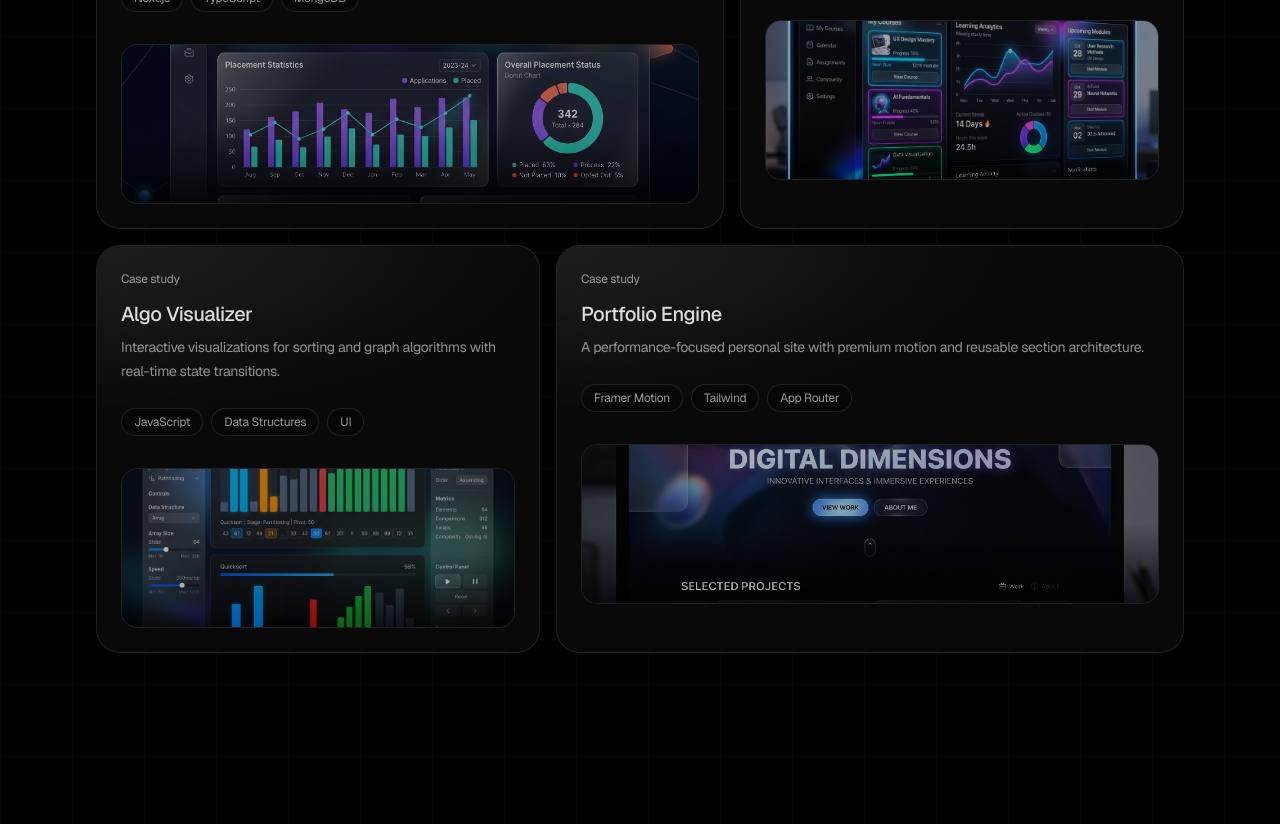
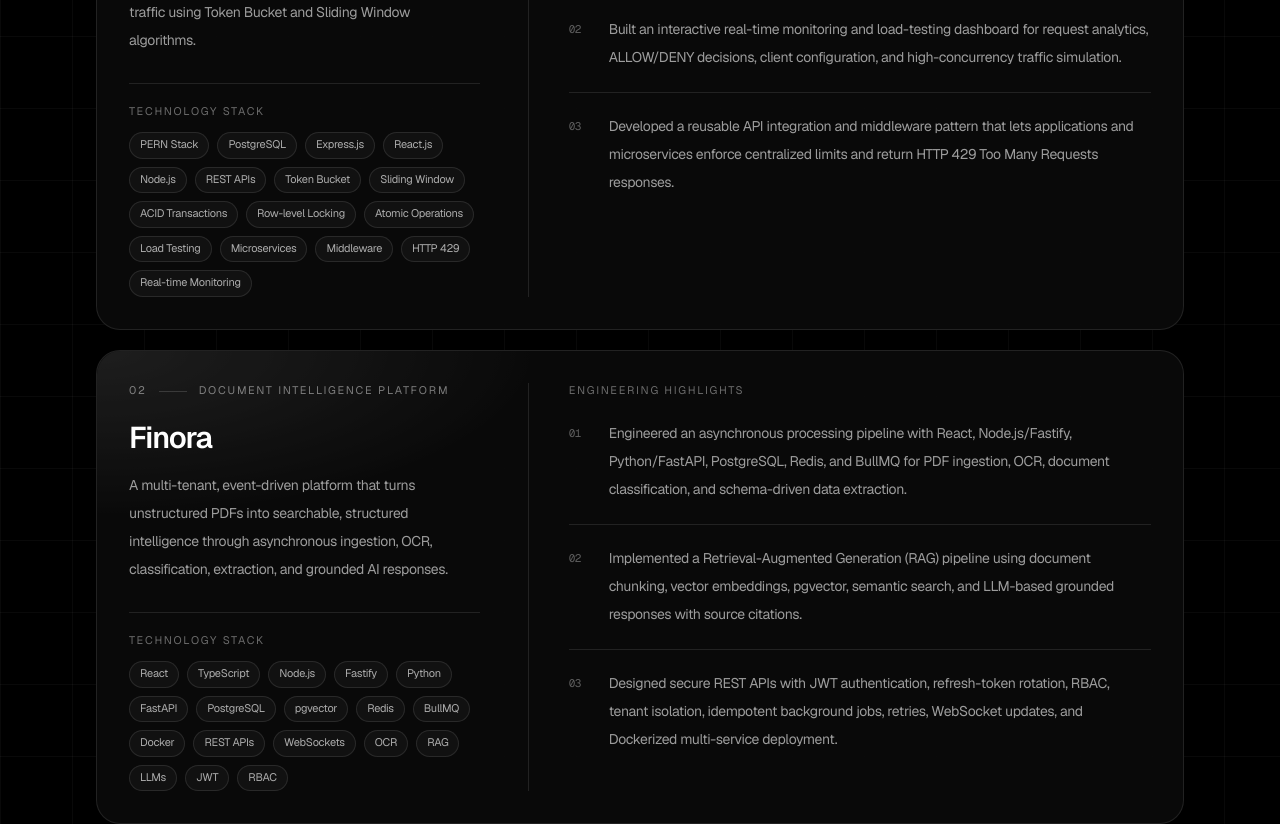
Before and after one commit to anbv29/portf, a Next.js app: page / in a window 1280 px wide. Shown: the part 2340-3164 px from the top of the page. Built offline with nearby package versions, Linux system fonts and the light colour scheme.

Commit message:
Another commit

```diff
--- a/src/components/projects.tsx
+++ b/src/components/projects.tsx
@@ -1,38 +1,71 @@
 "use client";
 
-import Image from "next/image";
 import { ExternalLink, GitFork } from "lucide-react";
 import { Reveal, Stagger } from "@/components/reveal";
 import { TiltCard } from "@/components/tilt-card";
 
 const projects = [
   {
+    number: "01",
     title: "Throttle",
-    blurb: "a multi-tenant, event-driven document intelligence platform with asynchronous PDF ingestion, OCR, document classification, and schema-driven structured data extraction using React, Node.js/Fastify, Python/FastAPI, PostgreSQL, Redis, and BullMQ.",
-    tags: ["Next.js", "TypeScript", "MongoDB"],
-    span: "md:col-span-7",
-    image: "/images/campus.png",
+    type: "Rate-limiting infrastructure",
+    blurb:
+      "A standalone, concurrency-safe rate-limiting service that gives teams configurable, per-client control over API traffic using Token Bucket and Sliding Window algorithms.",
+    highlights: [
+      "Designed RESTful APIs with persistent rate-limit state, PostgreSQL ACID transactions, row-level locking (SELECT ... FOR UPDATE), and atomic updates to prevent race conditions during concurrent requests.",
+      "Built an interactive real-time monitoring and load-testing dashboard for request analytics, ALLOW/DENY decisions, client configuration, and high-concurrency traffic simulation.",
+      "Developed a reusable API integration and middleware pattern that lets applications and microservices enforce centralized limits and return HTTP 429 Too Many Requests responses.",
+    ],
+    stack: [
+      "PERN Stack",
+      "PostgreSQL",
+      "Express.js",
+      "React.js",
+      "Node.js",
+      "REST APIs",
+      "Token Bucket",
+      "Sliding Window",
+      "ACID Transactions",
+      "Row-level Locking",
+      "Atomic Operations",
+      "Load Testing",
+      "Microservices",
+      "Middleware",
+      "HTTP 429",
+      "Real-time Monitoring",
+    ],
   },
   {
-    title: "SkillForge LMS",
-    blurb: "A learning platform with authentication, progress analytics, and structured course modules.",
-    tags: ["React", "Node.js", "JWT"],
-    span: "md:col-span-5",
-    image: "/images/skillforge.png",
-  },
-  {
-    title: "Algo Visualizer",
-    blurb: "Interactive visualizations for sorting and graph algorithms with real-time state transitions.",
-    tags: ["JavaScript", "Data Structures", "UI"],
-    span: "md:col-span-5",
-    image: "/images/algo.png",
-  },
-  {
-    title: "Portfolio Engine",
-    blurb: "A performance-focused personal site with premium motion and reusable section architecture.",
-    tags: ["Framer Motion", "Tailwind", "App Router"],
-    span: "md:col-span-7",
-    image: "/images/portfolio.png",
+    number: "02",
+    title: "Finora",
+    type: "Document intelligence platform",
+    blurb:
+      "A multi-tenant, event-driven platform that turns unstructured PDFs into searchable, structured intelligence through asynchronous ingestion, OCR, classification, extraction, and grounded AI responses.",
+    highlights: [
+      "Engineered an asynchronous processing pipeline with React, Node.js/Fastify, Python/FastAPI, PostgreSQL, Redis, and BullMQ for PDF ingestion, OCR, document classification, and schema-driven data extraction.",
+      "Implemented a Retrieval-Augmented Generation (RAG) pipeline using document chunking, vector embeddings, pgvector, semantic search, and LLM-based grounded responses with source citations.",
+      "Designed secure REST APIs with JWT authentication, refresh-token rotation, RBAC, tenant isolation, idempotent background jobs, retries, WebSocket updates, and Dockerized multi-service deployment.",
+    ],
+    stack: [
+      "React",
+      "TypeScript",
+      "Node.js",
+      "Fastify",
+      "Python",
+      "FastAPI",
+      "PostgreSQL",
+      "pgvector",
+      "Redis",
+      "BullMQ",
+      "Docker",
+      "REST APIs",
+      "WebSockets",
+      "OCR",
+      "RAG",
+      "LLMs",
+      "JWT",
+      "RBAC",
+    ],
   },
 ] as const;
 
@@ -48,11 +81,12 @@ export function Projects() {
                   Selected work
                 </div>
                 <h2 className="mt-3 text-2xl font-semibold tracking-[-0.04em] text-white sm:text-3xl">
-                  Selected student projects
+                  Systems built beyond the interface
                 </h2>
-                <p className="mt-3 max-w-xl text-sm leading-6 tracking-tight text-white/55">
-                  Projects focused on product utility, clean architecture, and
-                  production-style UI implementation.
+                <p className="mt-3 max-w-2xl text-sm leading-6 tracking-tight text-white/55">
+                  Production-minded projects spanning distributed backend
+                  systems, concurrency control, asynchronous processing, and
+                  AI-powered user experiences.
                 </p>
               </div>
 
@@ -75,38 +109,63 @@ export function Projects() {
             </div>
           </Reveal>
 
-          <div className="mt-10 grid grid-cols-1 gap-4 md:grid-cols-12">
-            {projects.map((p) => (
-              <Reveal key={p.title} className={p.span}>
-                <TiltCard className="glass-card h-full rounded-3xl p-5 sm:p-6">
-                  <div className="flex items-start justify-between gap-4 sm:gap-6">
-                    <div className="min-w-0">
-                      <div className="text-[12px] tracking-tight text-white/55">
-                        Case study
+          <div className="mt-10 grid grid-cols-1 gap-5">
+            {projects.map((project) => (
+              <Reveal key={project.title}>
+                <TiltCard
+                  className="glass-card h-full rounded-3xl p-5 sm:p-7 lg:p-8"
+                  maxTilt={3}
+                >
+                  <div className="grid gap-8 lg:grid-cols-[minmax(0,0.9fr)_minmax(0,1.6fr)] lg:gap-12">
+                    <div className="flex min-w-0 flex-col">
+                      <div className="flex items-center gap-3 text-[11px] uppercase tracking-[0.16em] text-white/45">
+                        <span>{project.number}</span>
+                        <span className="h-px w-7 bg-white/15" />
+                        <span>{project.type}</span>
                       </div>
-                      <div className="mt-3 text-lg font-medium tracking-tight text-white/85 sm:text-xl">
-                        {p.title}
+
+                      <h3 className="mt-5 text-2xl font-semibold tracking-[-0.04em] text-white sm:text-3xl">
+                        {project.title}
+                      </h3>
+                      <p className="mt-4 text-sm leading-7 tracking-tight text-white/60">
+                        {project.blurb}
+                      </p>
+
+                      <div className="mt-7 border-t border-white/10 pt-5">
+                        <div className="text-[11px] uppercase tracking-[0.16em] text-white/40">
+                          Technology stack
                         </div>
-                      <div className="mt-2 text-sm leading-6 tracking-tight text-white/55">
-                        {p.blurb}
+                        <div className="mt-3 flex flex-wrap gap-2">
+                          {project.stack.map((technology) => (
+                            <span
+                              key={technology}
+                              className="rounded-full border border-white/10 bg-white/[0.035] px-2.5 py-1 text-[11px] tracking-tight text-white/65"
+                            >
+                              {technology}
+                            </span>
+                          ))}
                         </div>
                       </div>
                     </div>
 
-                  <div className="mt-6 flex flex-wrap gap-2">
-                    {p.tags.map((t) => (
-                      <span
-                        key={t}
-                        className="rounded-full border border-white/10 bg-black/30 px-3 py-1 text-[12px] tracking-tight text-white/60"
+                    <div className="border-t border-white/10 pt-7 lg:border-l lg:border-t-0 lg:pl-10 lg:pt-0">
+                      <div className="text-[11px] uppercase tracking-[0.16em] text-white/40">
+                        Engineering highlights
+                      </div>
+                      <ul className="mt-1 divide-y divide-white/10">
+                        {project.highlights.map((highlight, index) => (
+                          <li
+                            key={highlight}
+                            className="grid grid-cols-[2rem_1fr] gap-2 py-5 text-sm leading-7 tracking-tight text-white/60 first:pt-4 last:pb-0"
                           >
-                        {t}
+                            <span className="font-mono text-[11px] text-white/35">
+                              {String(index + 1).padStart(2, "0")}
                             </span>
+                            <span>{highlight}</span>
+                          </li>
                         ))}
+                      </ul>
                     </div>
-
-                  <div className="group mt-8 relative overflow-hidden rounded-2xl border border-white/10 h-[120px] sm:h-[160px]">
-                    <Image src={p.image} alt={p.title} fill className="object-cover opacity-70 transition-transform duration-700 group-hover:scale-105" />
-                    <div className="absolute inset-0 bg-gradient-to-t from-black/80 via-transparent to-transparent mix-blend-overlay" />
                   </div>
                 </TiltCard>
               </Reveal>
--- a/src/components/skills.tsx
+++ b/src/components/skills.tsx
@@ -15,7 +15,7 @@ const skillGroups = [
     icon: Database,
     items: [
       "Node.js", "Express.js", "REST APIs", "GraphQL", "JWT Auth",
-      "Prisma", "WebSockets", "tRPC", "Hono",
+      "Prisma", "WebSockets", "BullMQ", "RAG", "LLMs", "tRPC", "Hono",
     ],
   },
   {
@@ -30,7 +30,8 @@ const skillGroups = [
     title: "Databases & Infra",
     icon: Cloud,
     items: [
-      "MongoDB", "PostgreSQL", "Redis", "Firebase", "Supabase", "MySQL",
+      "MongoDB", "PostgreSQL", "Redis", "Vector Databases (pgvector)",
+      "Firebase", "Supabase", "MySQL",
     ],
   },
   {
```
Lines whose indentation alone changed are shown as unchanged.
